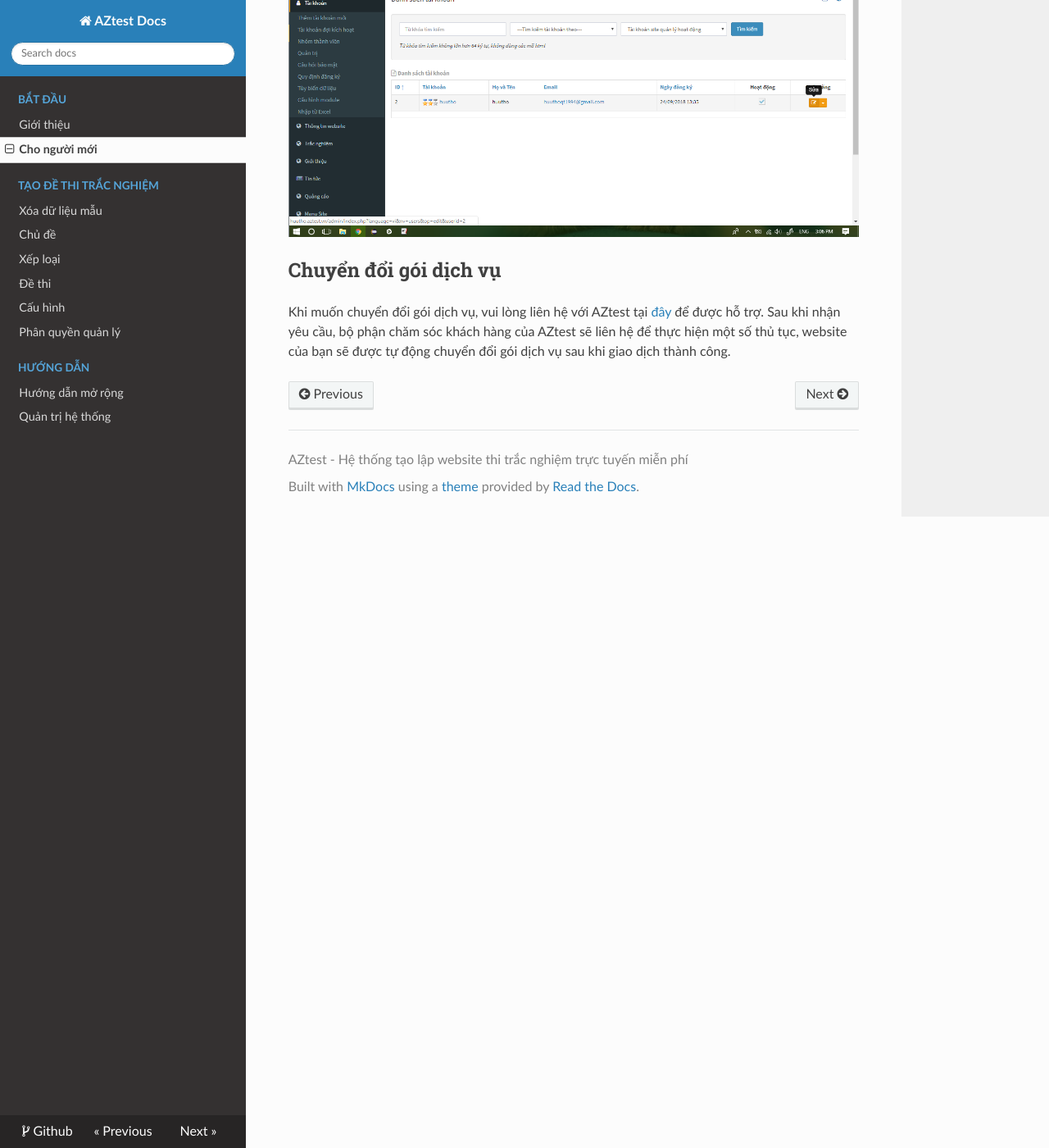
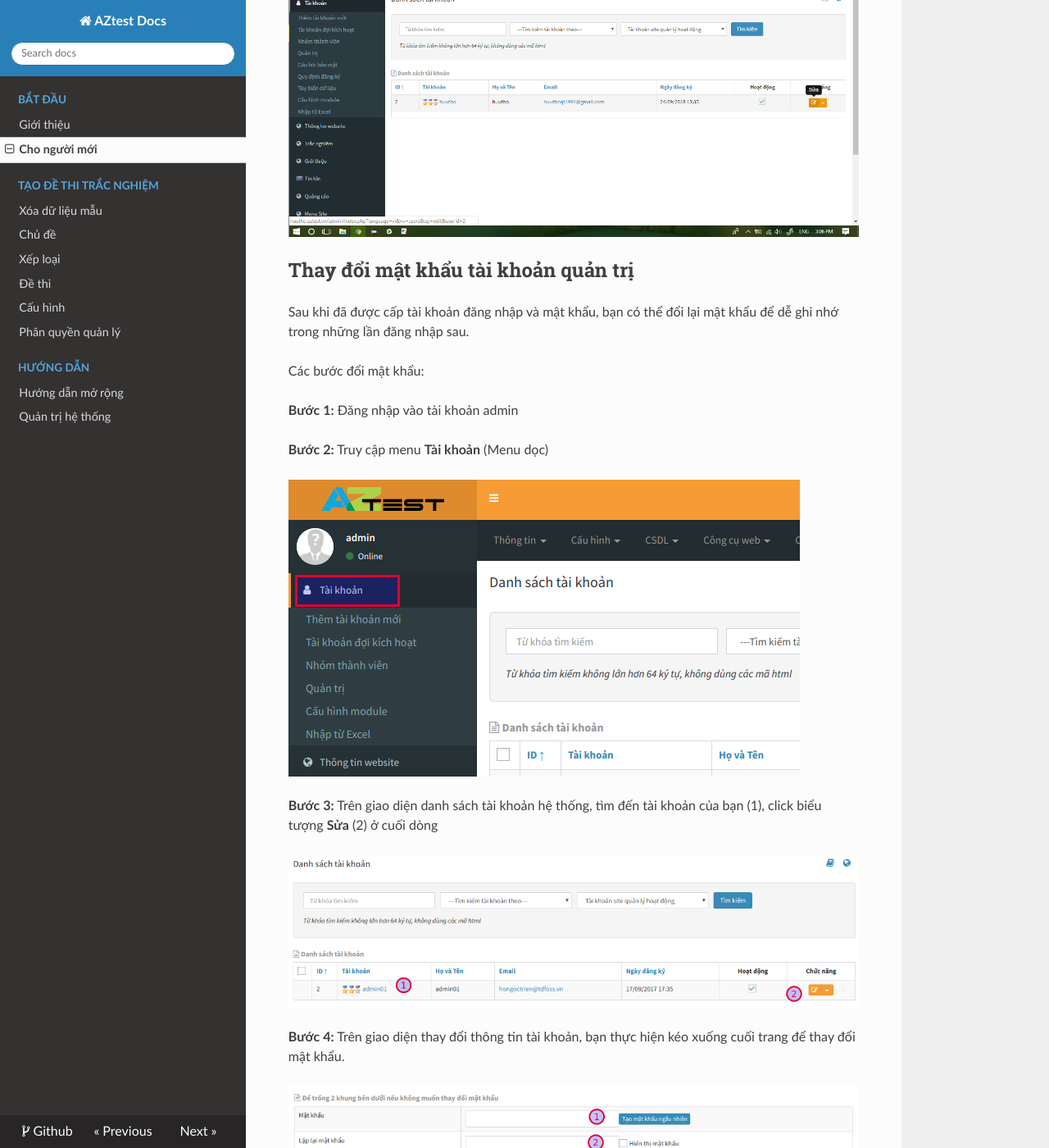
Before and after one commit to mynukeviet/aztest-docs, an MkDocs documentation site: the page built from docs/cho-nguoi-moi.md, in a window 1280 px wide and 1400 px high, scrolled down 2446 px. Shown: the whole window at 82% size. Built offline with MkDocs 1.6.1, drawn with Linux system fonts in a browser that asks for light colours; nearby versions of some CDN libraries; old or Windows-style settings are respelled for this version of MkDocs; some of the changed text lies outside the part shown.

Commit message:
Thêm hướng dẫn đổi mật khẩu quản trị

```diff
--- a/docs/cho-nguoi-moi.md
+++ b/docs/cho-nguoi-moi.md
@@ -45,6 +45,28 @@
 
 ![](images/start/sua_tai_khoan.png)
 
+## Thay đổi mật khẩu tài khoản quản trị
+
+Sau khi đã được cấp tài khoản đăng nhập và mật khẩu, bạn có thể đổi lại mật khẩu để dễ ghi nhớ trong những lần đăng nhập sau.
+
+Các bước đổi mật khẩu:
+
+**Bước 1:** Đăng nhập vào tài khoản admin
+
+**Bước 2:** Truy cập menu **Tài khoản** (Menu dọc)
+
+![](images/system/doi-mat-khau-quan-tri.png)
+
+**Bước 3:** Trên giao diện danh sách tài khoản hệ thống, tìm đến tài khoản của bạn (1), click biểu tượng **Sửa** (2) ở cuối dòng
+
+![](images/system/doi-mat-khau-quan-tri-1.png)
+
+**Bước 4:** Trên giao diện thay đổi thông tin tài khoản, bạn thực hiện kéo xuống cuối trang để thay đổi mật khẩu.
+
+![](images/system/doi-mat-khau-quan-tri-2.png)
+
+Bạn điền mật khẩu mới vào ô **Mật khẩu** (1) và **Lặp lại mật khẩu** (2) sao cho khớp với nhau. Sau đó click **Sửa thông tin tài khoản** (3) để hoàn tất.
+
 ## Chuyển đổi gói dịch vụ
 
 Khi muốn chuyển đổi gói dịch vụ, vui lòng liên hệ với AZtest tại [đây](https://aztest.vn/contact/) để được hỗ trợ. Sau khi nhận yêu cầu, bộ phận chăm sóc khách hàng của AZtest sẽ liên hệ để thực hiện một số thủ tục, website của bạn sẽ được tự động chuyển đổi gói dịch vụ sau khi giao dịch thành công.
```
Also changed, not shown: docs/images/system/doi-mat-khau-quan-tri-1.png (added), docs/images/system/doi-mat-khau-quan-tri-2.png (added), docs/images/system/doi-mat-khau-quan-tri.png (added).
